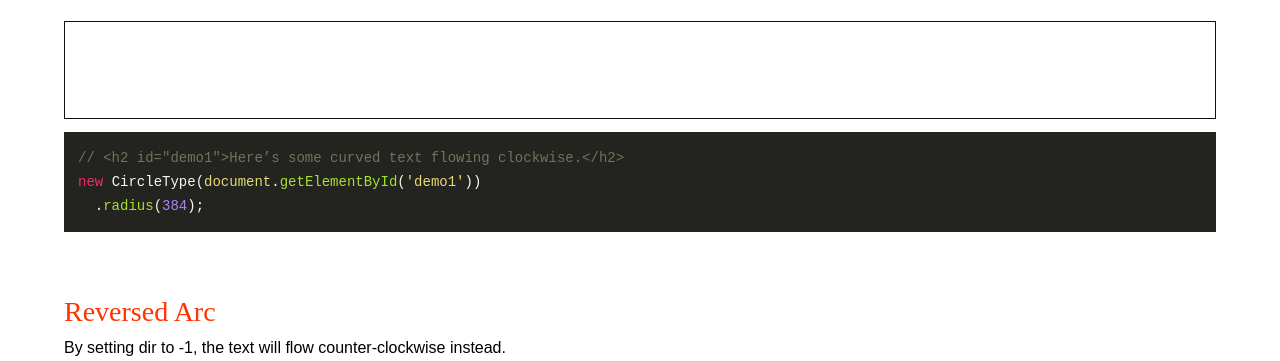
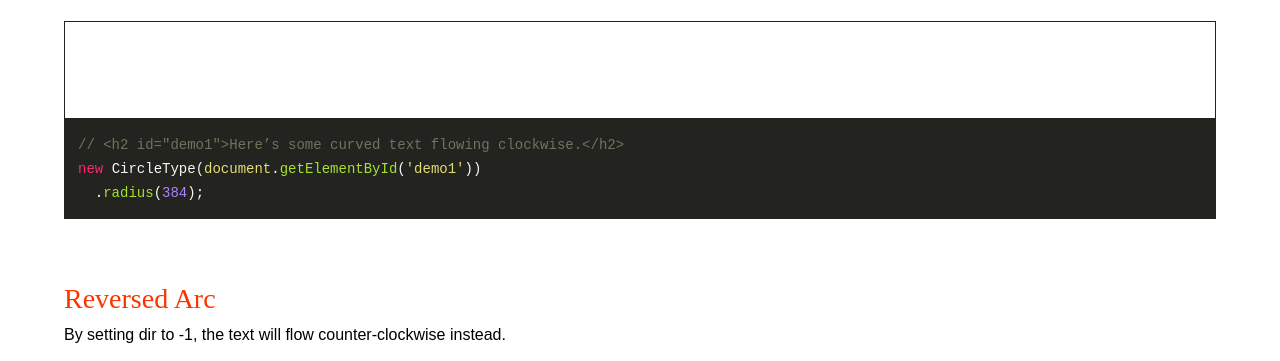
Before and after one commit to peterhry/CircleType, a website: page index.html in a window 1280 px wide. Shown: the part 591-952 px from the top of the page. Drawn offline with nearby package versions, Linux system fonts and the light colour scheme.

Commit message:
Remove margin between demo box and code

```diff
--- a/assets/stylesheets/screen.css
+++ b/assets/stylesheets/screen.css
@@ -46,6 +46,10 @@ h2 {
 h3 {
   font-size: 1.75em;
   line-height: 1.71429em;
+  margin: 0;
+}
+
+pre {
   margin: 0;
 }
 
@@ -127,7 +131,7 @@ footer {
  * Demo
  */
 .demo-box {
-  border: 1px solid #101010;
+  border: 1px solid #23241f;
   position: relative;
   padding: 1.5em 0;
   text-align: center;
```
